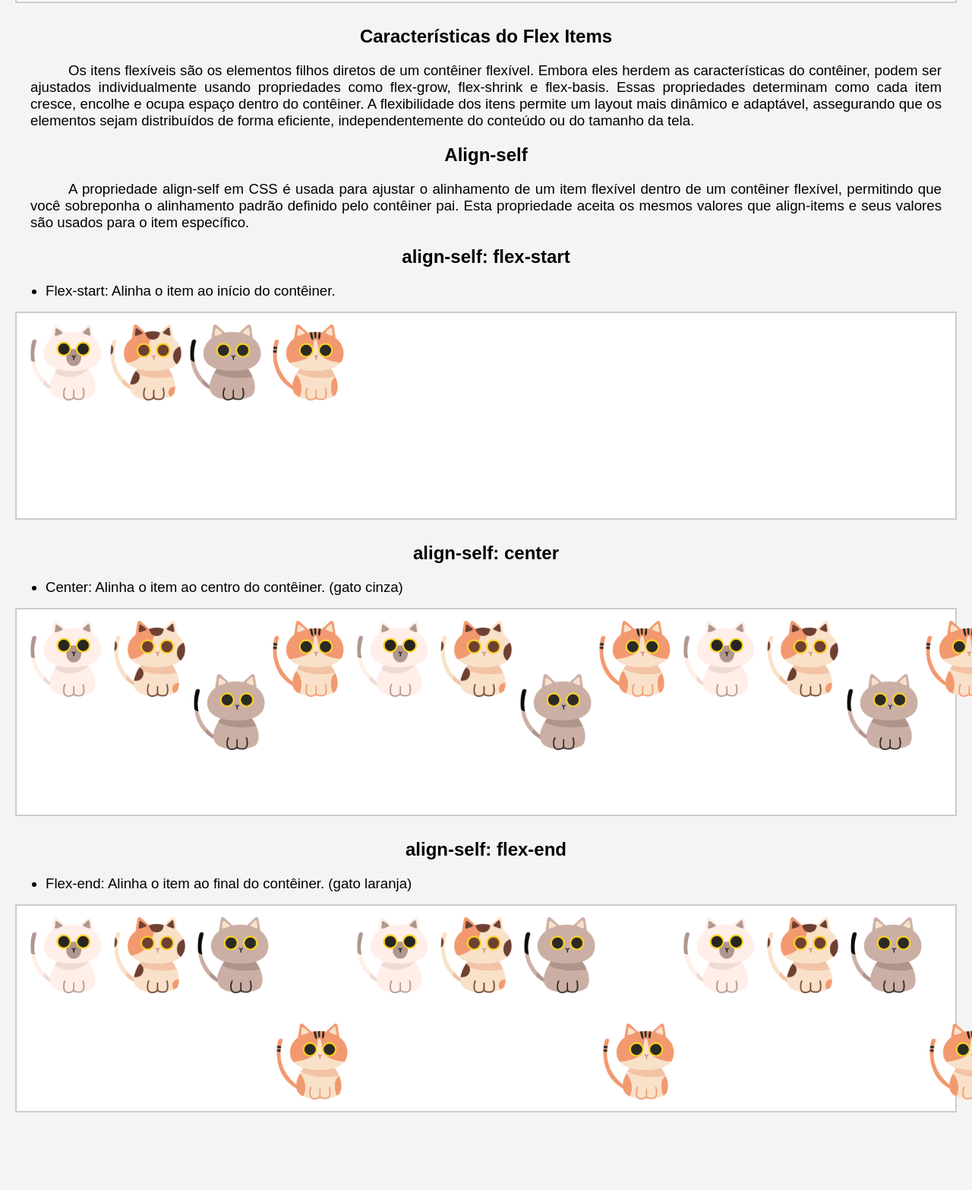
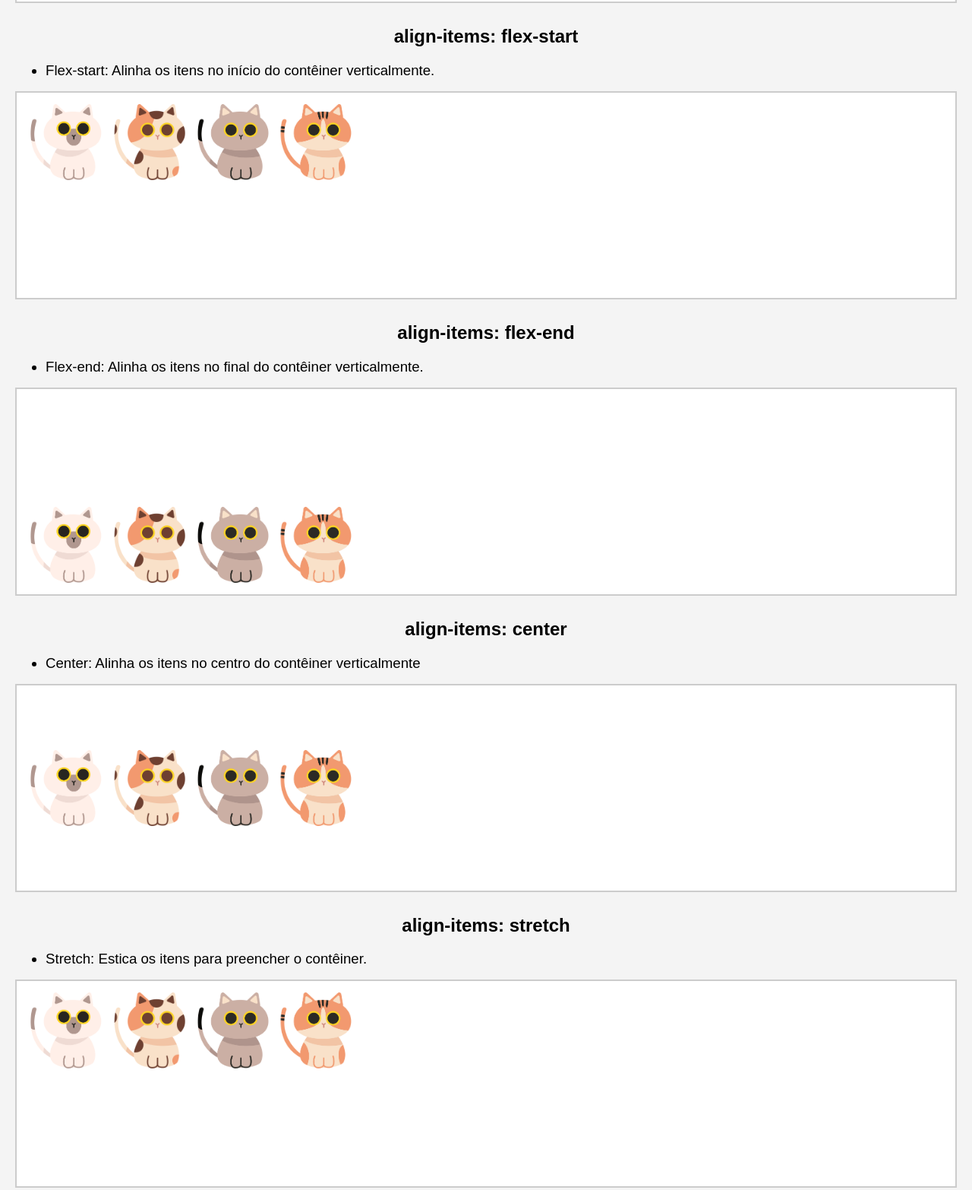
Before and after one commit to claraAgMd/POC-1-FLEXBOX, a plain HTML site: page index.html in a window 1280 px wide. Shown: the part 2980-4546 px from the top of the page at 76% size. Before the commit the page ends 4494 px from the top, so only its background shows below. Drawn offline with Linux system fonts and the light colour scheme.

Commit message:
Adicionando parte de align-items e flex-grow

```diff
--- a/css/style.css
+++ b/css/style.css
@@ -90,6 +90,25 @@ li{
     justify-content: space-evenly;
 }
 
+.align-flex-start{
+    align-items: flex-start;
+}
+.align-flex-end{
+    align-items: flex-end;
+}
+.align-center{
+    align-items: center;
+}
+.stretch{
+    align-items: stretch;
+}
+.item-flex-grow{
+    flex-grow: 1;
+}
+.item-flex-grow2{
+    flex-grow: 2;
+}
+
 /*align-self exemplos*/
 .item {
     flex: 1;
--- a/index.html
+++ b/index.html
@@ -99,6 +99,57 @@
     </section>
 
     <section class="align-items">
+        <div class="example">
+            <h2>align-items: flex-start</h2>
+            <ul>
+                <li>Flex-start: Alinha os itens no início do contêiner verticalmente. </li>
+            </ul>
+            <div class="container align-flex-start">
+                <img src="Imagens/branco.png" alt="Imagem 1">
+                <img src="Imagens/calico.png" alt="Imagem 2">
+                <img src="Imagens/cinza.png" alt="Imagem 3">
+                <img src="Imagens/laranja.png" alt="Imagem 4">
+            </div>
+        </div>
+
+        <div class="example">
+            <h2>align-items: flex-end</h2>
+            <ul>
+                <li>Flex-end: Alinha os itens no final do contêiner verticalmente. </li>
+            </ul>
+            <div class="container align-flex-end">
+                <img src="Imagens/branco.png" alt="Imagem 1">
+                <img src="Imagens/calico.png" alt="Imagem 2">
+                <img src="Imagens/cinza.png" alt="Imagem 3">
+                <img src="Imagens/laranja.png" alt="Imagem 4">
+            </div>
+        </div>
+
+        <div class="example">
+            <h2>align-items: center</h2>
+            <ul>
+                <li>Center: Alinha os itens no centro do contêiner verticalmente</li>
+            </ul>
+            <div class="container align-center">
+                <img src="Imagens/branco.png" alt="Imagem 1">
+                <img src="Imagens/calico.png" alt="Imagem 2">
+                <img src="Imagens/cinza.png" alt="Imagem 3">
+                <img src="Imagens/laranja.png" alt="Imagem 4">
+            </div>
+        </div>
+
+        <div class="example">
+            <h2>align-items: stretch</h2>
+            <ul>
+                <li>Stretch: Estica os itens para preencher o contêiner.</li>
+            </ul>
+            <div class="container stretch">
+                <img src="Imagens/branco.png" alt="Imagem 1">
+                <img src="Imagens/calico.png" alt="Imagem 2">
+                <img src="Imagens/cinza.png" alt="Imagem 3">
+                <img src="Imagens/laranja.png" alt="Imagem 4">
+            </div>
+        </div>
     </section>
 
     <section class="flex-direction">
@@ -191,6 +242,18 @@
     </section>
 
     <section class="flex-grow">
+        <div class="example">
+            <h2>flex-grow</h2>
+            <p>A propriedade flex-growdetermina a capacidade de um item flexível de se expandir para preencher o espaço disponível dentro de um container flexível. O valor atribuído a essa propriedade é um número sem unidade, utilizado para calcular a proporção de crescimento. Esse valor define a quantidade de espaço livre no container que o item deve ocupar.</p>
+            <p>Se todos os itens tiverem flex-grow definido como 1, o espaço extra no container será distribuído igualmente entre eles. Caso um item tenha o valor 2 (gato branco), ele tentará ocupar o dobro do espaço disponível em comparação aos itens com valor 1.</p>
+            <div class="container grow">
+                <img class="item-flex-grow2" src="Imagens/branco.png" alt="Imagem 1">
+                <img class="item-flex-grow" src="Imagens/calico.png" alt="Imagem 2">
+                <img class="item-flex-grow" src="Imagens/cinza.png" alt="Imagem 3">
+                <img class="item-flex-grow" src="Imagens/laranja.png" alt="Imagem 4">
+
+            </div>
+        </div>
     </section>
 
     <section class="flex-shrink">
```
